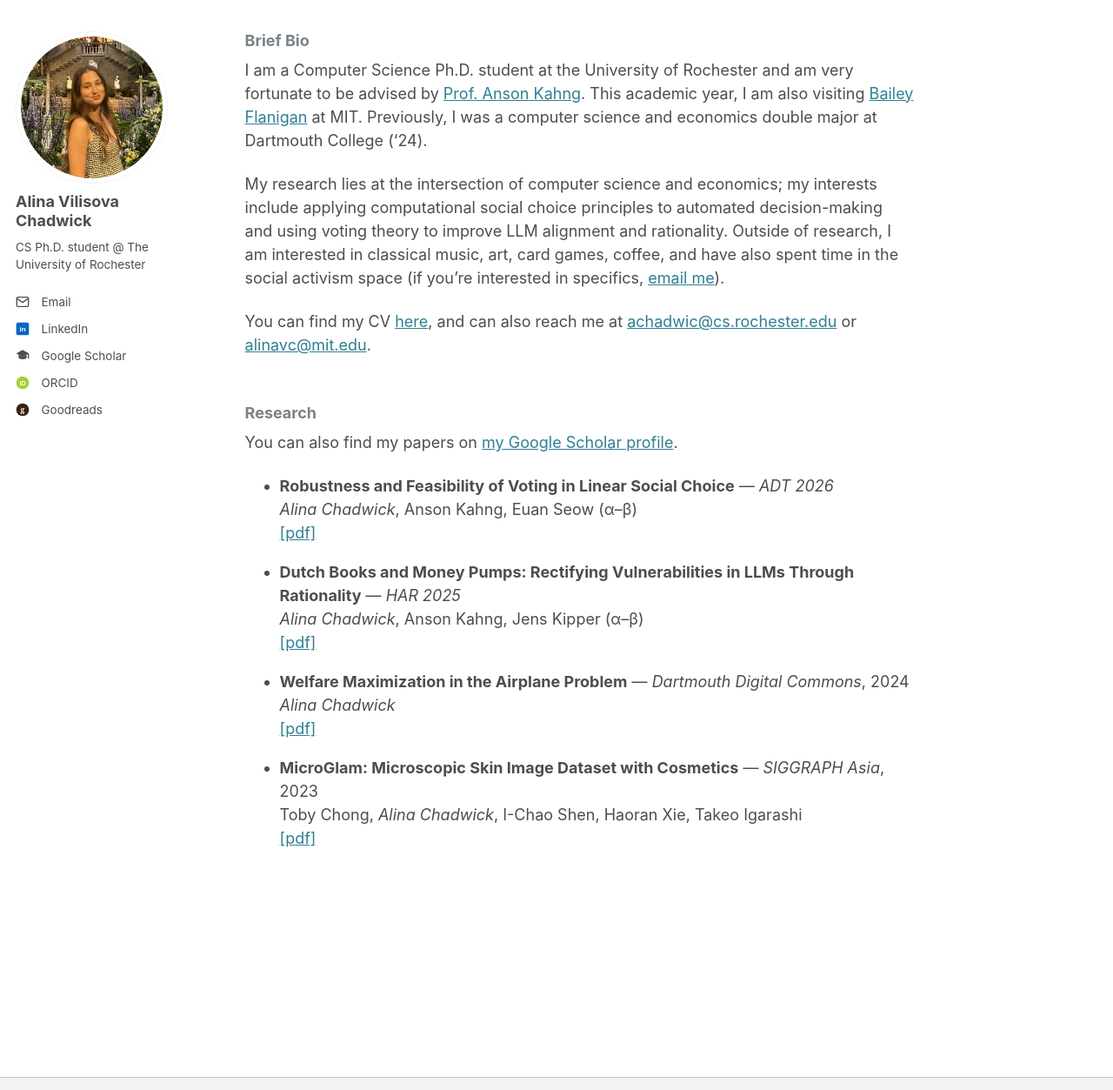
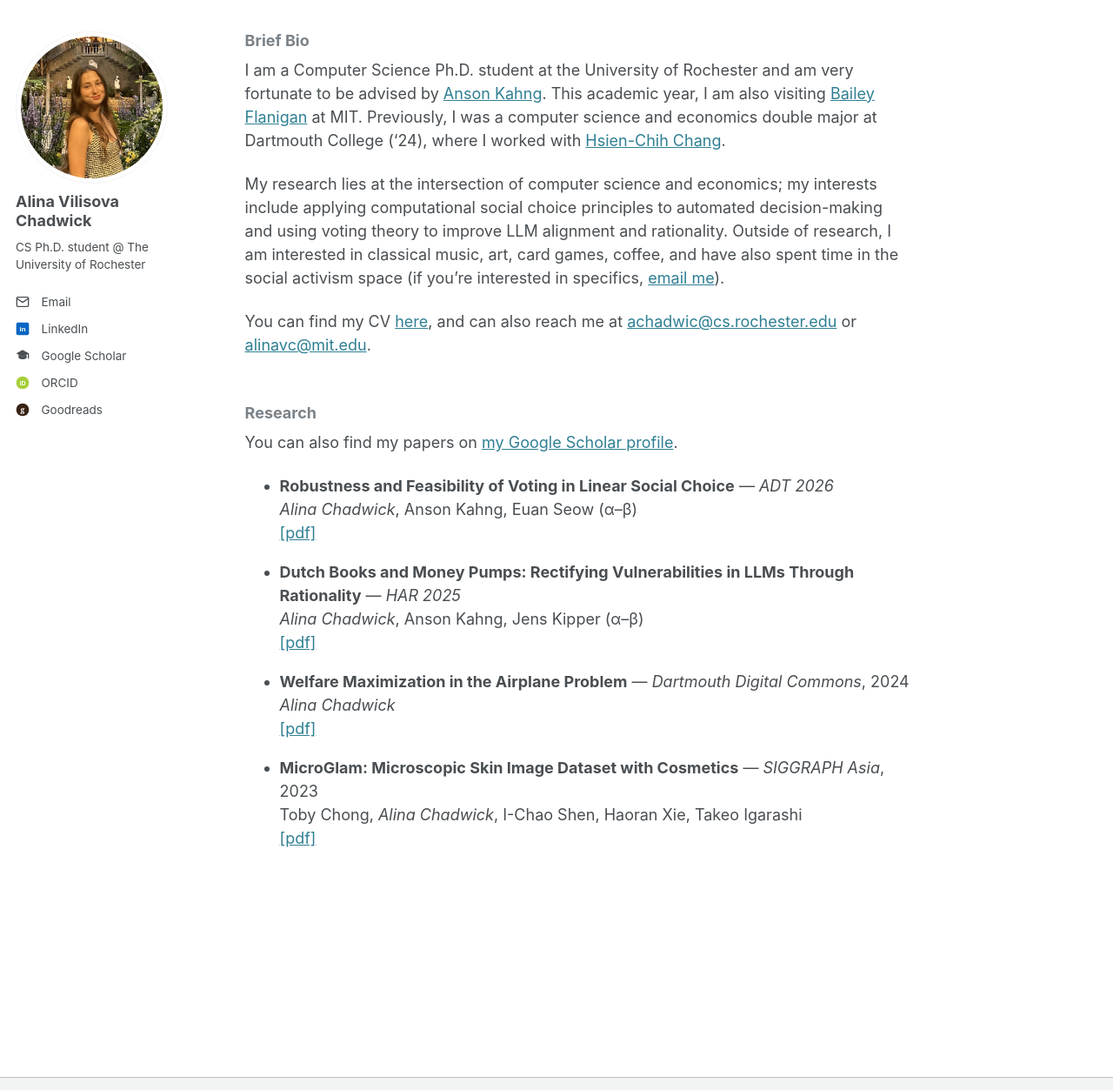
Before and after one commit to alinachadwick/alinachadwick.github.io, a Jekyll site: the page built from _pages/about.md, in a window 1280 px wide and 1375 px high, cut to the strip 0-1253 px from the top of the window. Shown: the whole strip at 87% size. Built offline with Jekyll 4.4.1, drawn with Linux system fonts in a browser that asks for light colours.

Commit message:
Tweak bio: drop "Prof." from Anson Kahng, credit Hsien-Chih Chang
Co-Authored-By: Claude Sonnet 5 <noreply@anthropic.com>

```diff
--- a/_pages/about.md
+++ b/_pages/about.md
@@ -8,7 +8,7 @@ redirect_from:
 
 <h3 style="margin-top: 0; color: #7a8288;">Brief Bio</h3>
 
-I am a Computer Science Ph.D. student at the University of Rochester and am very fortunate to be advised by [Prof. Anson Kahng](https://ansonkahng.com/). This academic year, I am also visiting [Bailey Flanigan](https://sites.google.com/mit.edu/bailey-flanigan/home) at MIT. Previously, I was a computer science and economics double major at Dartmouth College ('24).
+I am a Computer Science Ph.D. student at the University of Rochester and am very fortunate to be advised by [Anson Kahng](https://ansonkahng.com/). This academic year, I am also visiting [Bailey Flanigan](https://sites.google.com/mit.edu/bailey-flanigan/home) at MIT. Previously, I was a computer science and economics double major at Dartmouth College ('24), where I worked with [Hsien-Chih Chang](https://hcsoso.github.io/).
 
 My research lies at the intersection of computer science and economics; my interests include applying computational social choice principles to automated decision-making and using voting theory to improve LLM alignment and rationality. Outside of research, I am interested in classical music, art, card games, coffee, and have also spent time in the social activism space (if you're interested in specifics, [email me](mailto:alina.chadwick@gmail.com)).
 
```
